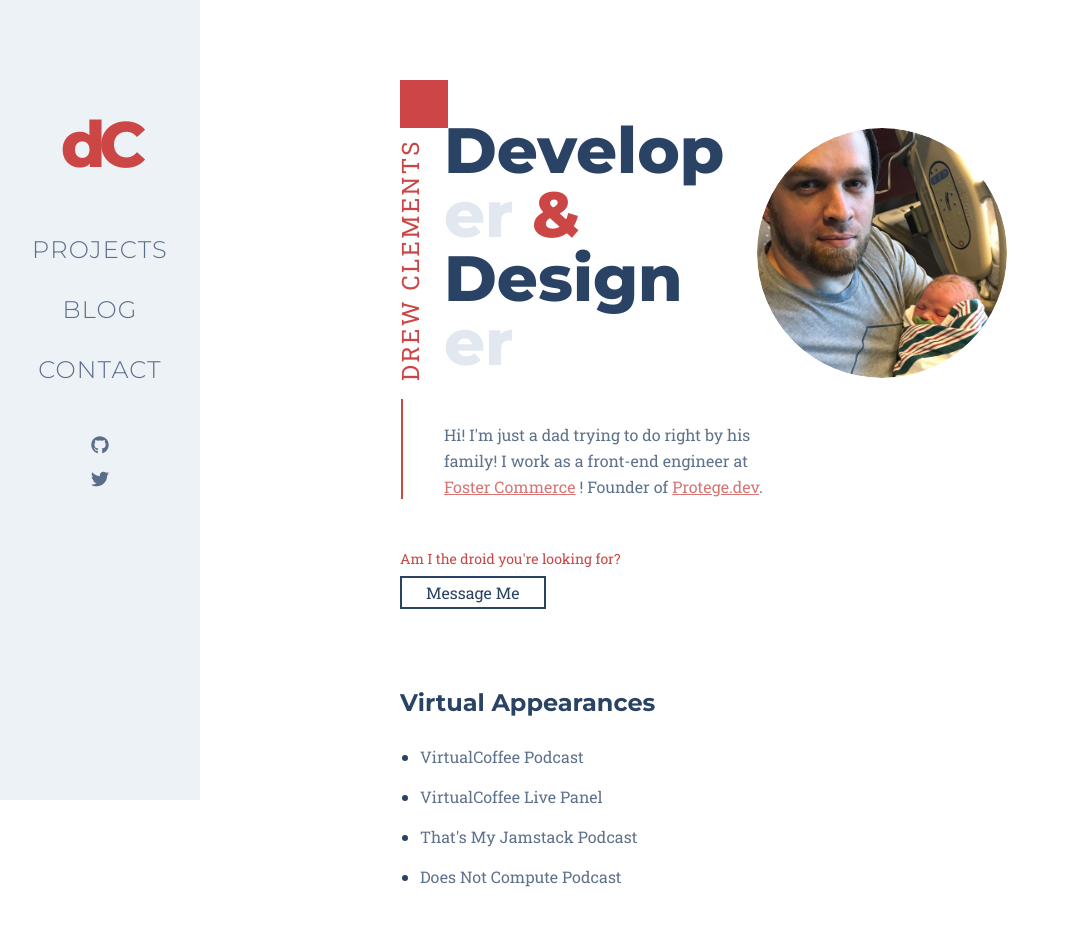
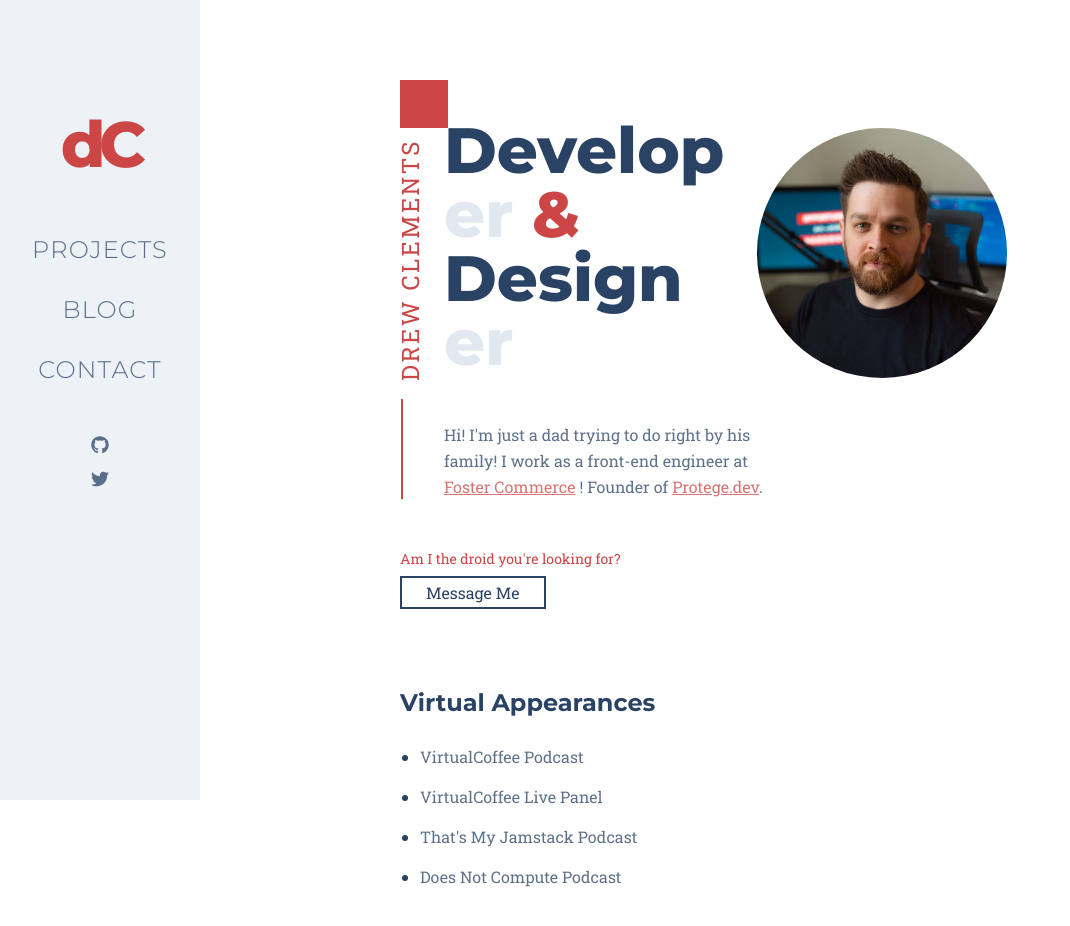
Before and after one commit to drewclem/drewclem.github.io, a Vue app: page / in a window 1280 px wide. Shown: the top 926 px of the page, without its empty margins (0-1070 px from the left). Built offline with nearby package versions, Linux system fonts and the light colour scheme.

Commit message:
remove carousel

```diff
--- a/src/components/base/BaseCarousel.vue
+++ /dev/null
@@ -1,79 +0,0 @@
-<script>
-import { Swiper, SwiperSlide, directive } from "vue-awesome-swiper";
-import "../../assets/css/swiper.css";
-
-export default {
-  name: "BaseCarousel",
-  data: function() {
-    return {
-      swiperOption: {
-        slidesPerView: 1,
-        spaceBetween: 20,
-        loop: true,
-        centeredSlides: true,
-        autoplay: {
-          delay: 2500,
-          disableOnInteraction: true,
-        },
-      },
-    };
-  },
-  directives: {
-    swiper: directive,
-  },
-  props: {
-    slides: {
-      type: Array,
-      default: () => [],
-      required: true,
-    },
-    type: {
-      type: String,
-      default: undefined,
-    },
-  },
-  components: {
-    Swiper,
-    SwiperSlide,
-  },
-  computed: {
-    swiper() {
-      return this.$refs.mySwiper.swiper;
-    },
-  },
-};
-</script>
-
-<template>
-  <Swiper
-    :options="swiperOption"
-    ref="mySwiper"
-    class="swiper rounded-full overflow-hidden"
-  >
-    <SwiperSlide
-      :key="index"
-      v-for="(slide, index) in slides"
-      class="slide rounded-full overflow-hidden"
-    >
-      <img :src="slide.src" class="object-center object-cover" />
-    </SwiperSlide>
-
-    <div class="swiper-pagination" slot="pagination"></div>
-  </Swiper>
-</template>
-
-<style scoped>
-.slide,
-.swiper {
-  height: 200px;
-  width: 200px;
-}
-
-@media (min-width: 960px) {
-  .slide,
-  .swiper {
-    height: 250px;
-    width: 250px;
-  }
-}
-</style>
--- a/src/views/Home.vue
+++ b/src/views/Home.vue
@@ -1,52 +1,6 @@
 <script>
-import BaseCarousel from "../components/base/BaseCarousel"
-import EvelynDr from "../assets/images/evelyn-dr.jpg"
-import Roan from "../assets/images/roan.jpg"
-import Donut from "../assets/images/home6.jpg"
-import Headshot from "../assets/images/headshot.jpg"
-import E2 from "../assets/images/e2.jpg"
-import E3 from "../assets/images/e3.jpg"
-import E4 from "../assets/images/e4.jpg"
-
 export default {
   name: "Home",
-  components: {
-    BaseCarousel,
-  },
-  data: function() {
-    return {
-      images: [
-        {
-          id: 0,
-          src: EvelynDr,
-        },
-        {
-          id: 1,
-          src: Roan,
-        },
-        {
-          id: 2,
-          src: Headshot,
-        },
-        {
-          id: 3,
-          src: Donut,
-        },
-        {
-          id: 4,
-          src: E2,
-        },
-        {
-          id: 5,
-          src: E3,
-        },
-        {
-          id: 6,
-          src: E4,
-        },
-      ],
-    }
-  },
 }
 </script>
 
@@ -101,7 +55,13 @@ export default {
           </div>
         </div>
         <div class="w-3/4 mt-12 lg:w-1/3 lg:-ml-24">
-          <BaseCarousel :slides="images" type="image" class="hidden md:block" />
+          <div class="slide rounded-full overflow-hidden hidden md:block">
+            <img
+              src="../assets/images/drew.jpg"
+              alt="Drew sitting at his desk"
+              class="object-center object-cover h-full"
+            />
+          </div>
         </div>
       </div>
 
@@ -152,6 +112,12 @@ export default {
   @apply text-red-500 underline;
 }
 
+.slide {
+  height: 200px;
+  width: 200px;
+  aspect-ratio: 1/1;
+}
+
 .appearance-list li {
   @apply mb-4;
 }
@@ -182,4 +148,11 @@ export default {
     margin-top: 162px;
   }
 }
+
+@media (min-width: 960px) {
+  .slide {
+    height: 250px;
+    width: 250px;
+  }
+}
 </style>
```
Also changed, not shown: src/assets/images/drew.jpg (added).
